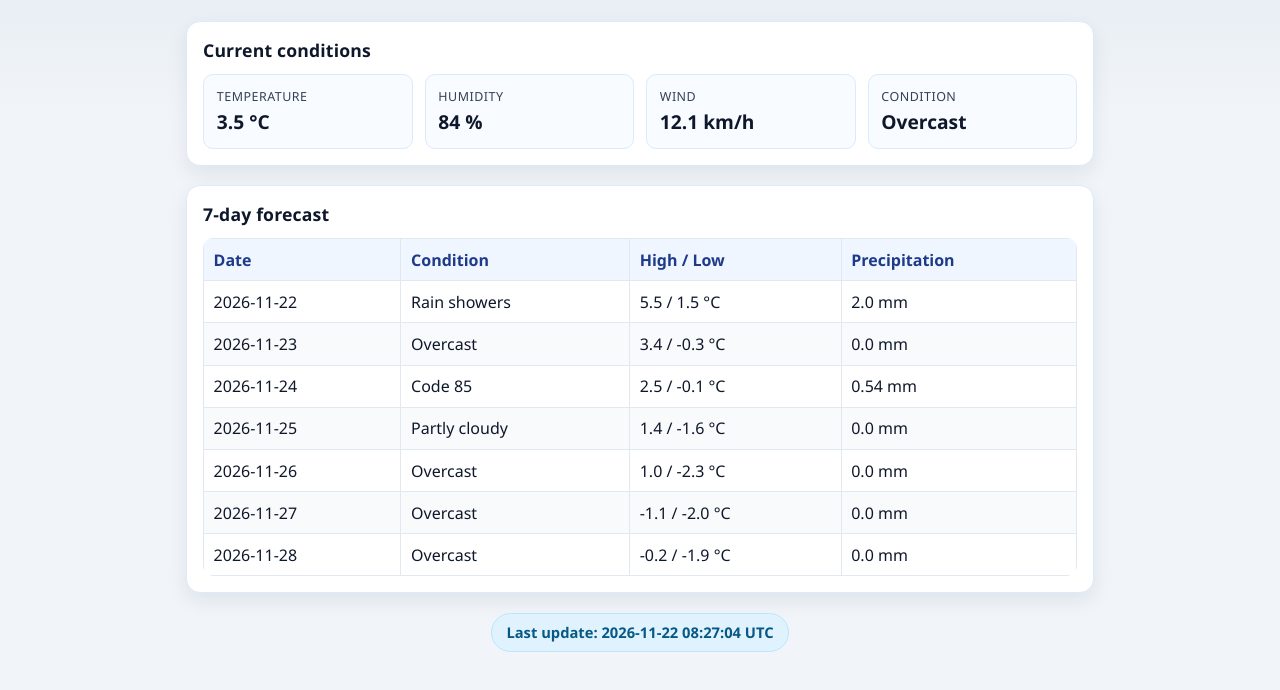
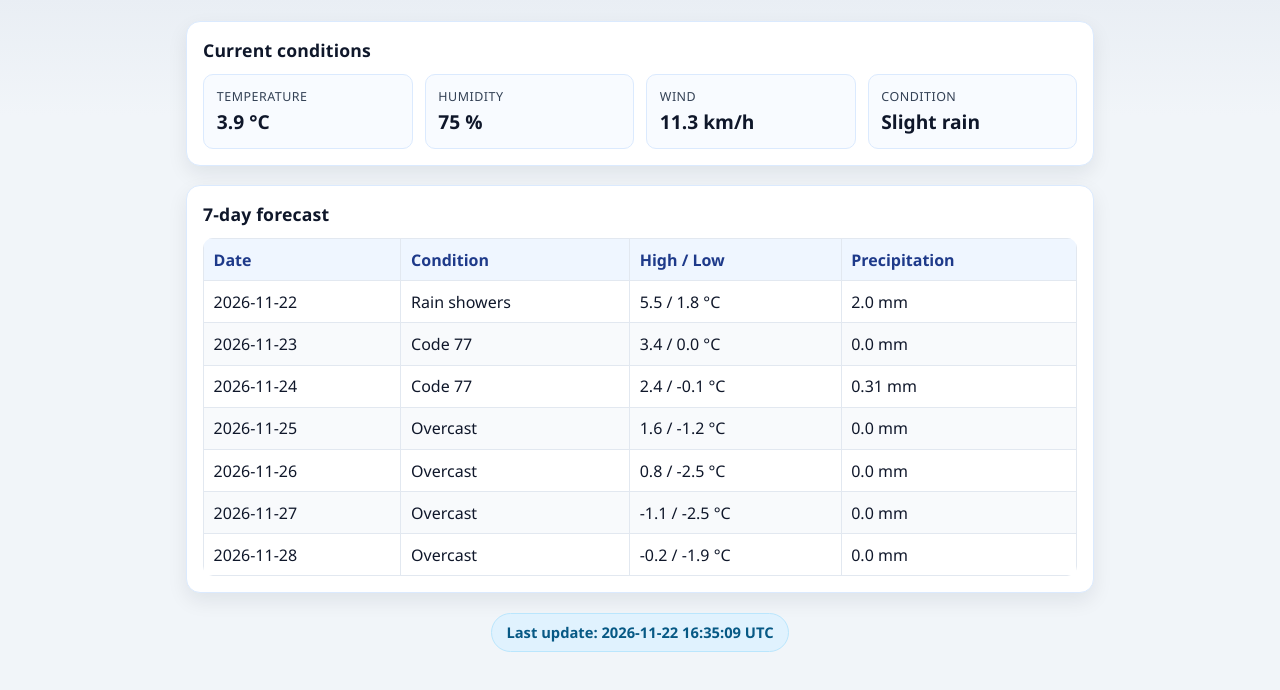
Before and after one commit to mustiego2001-commits/PRACA, a plain HTML site: page index.html in a window 1280 px wide. Shown: the part 104-794 px from the top of the page. Drawn offline with Linux system fonts and the light colour scheme.

Commit message:
chore: refresh weather dashboard data

```diff
--- a/index.html
+++ b/index.html
@@ -111,10 +111,10 @@
     <section class="panel">
       <h2>Current conditions</h2>
       <div class="cards">
-        <div class="card"><div class="label">Temperature</div><div class="value">3.5 °C</div></div>
-        <div class="card"><div class="label">Humidity</div><div class="value">84 %</div></div>
-        <div class="card"><div class="label">Wind</div><div class="value">12.1 km/h</div></div>
-        <div class="card"><div class="label">Condition</div><div class="value">Overcast</div></div>
+        <div class="card"><div class="label">Temperature</div><div class="value">3.9 °C</div></div>
+        <div class="card"><div class="label">Humidity</div><div class="value">75 %</div></div>
+        <div class="card"><div class="label">Wind</div><div class="value">11.3 km/h</div></div>
+        <div class="card"><div class="label">Condition</div><div class="value">Slight rain</div></div>
       </div>
     </section>
 
@@ -125,13 +125,13 @@
           <tr><th>Date</th><th>Condition</th><th>High / Low</th><th>Precipitation</th></tr>
         </thead>
         <tbody>
-          <tr><td>2026-11-22</td><td>Rain showers</td><td>5.5 / 1.5 °C</td><td>2.0 mm</td></tr><tr><td>2026-11-23</td><td>Overcast</td><td>3.4 / -0.3 °C</td><td>0.0 mm</td></tr><tr><td>2026-11-24</td><td>Code 85</td><td>2.5 / -0.1 °C</td><td>0.54 mm</td></tr><tr><td>2026-11-25</td><td>Partly cloudy</td><td>1.4 / -1.6 °C</td><td>0.0 mm</td></tr><tr><td>2026-11-26</td><td>Overcast</td><td>1.0 / -2.3 °C</td><td>0.0 mm</td></tr><tr><td>2026-11-27</td><td>Overcast</td><td>-1.1 / -2.0 °C</td><td>0.0 mm</td></tr><tr><td>2026-11-28</td><td>Overcast</td><td>-0.2 / -1.9 °C</td><td>0.0 mm</td></tr>
+          <tr><td>2026-11-22</td><td>Rain showers</td><td>5.5 / 1.8 °C</td><td>2.0 mm</td></tr><tr><td>2026-11-23</td><td>Code 77</td><td>3.4 / 0.0 °C</td><td>0.0 mm</td></tr><tr><td>2026-11-24</td><td>Code 77</td><td>2.4 / -0.1 °C</td><td>0.31 mm</td></tr><tr><td>2026-11-25</td><td>Overcast</td><td>1.6 / -1.2 °C</td><td>0.0 mm</td></tr><tr><td>2026-11-26</td><td>Overcast</td><td>0.8 / -2.5 °C</td><td>0.0 mm</td></tr><tr><td>2026-11-27</td><td>Overcast</td><td>-1.1 / -2.5 °C</td><td>0.0 mm</td></tr><tr><td>2026-11-28</td><td>Overcast</td><td>-0.2 / -1.9 °C</td><td>0.0 mm</td></tr>
         </tbody>
       </table>
     </section>
 
     <footer class="timestamp-wrap">
-      <div class="timestamp">Last update: 2026-11-22 08:27:04 UTC</div>
+      <div class="timestamp">Last update: 2026-11-22 16:35:09 UTC</div>
     </footer>
   </main>
 </body>
```
